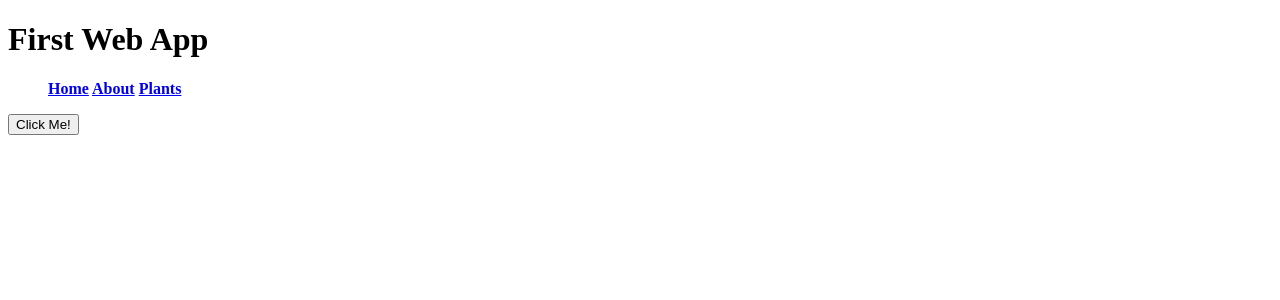
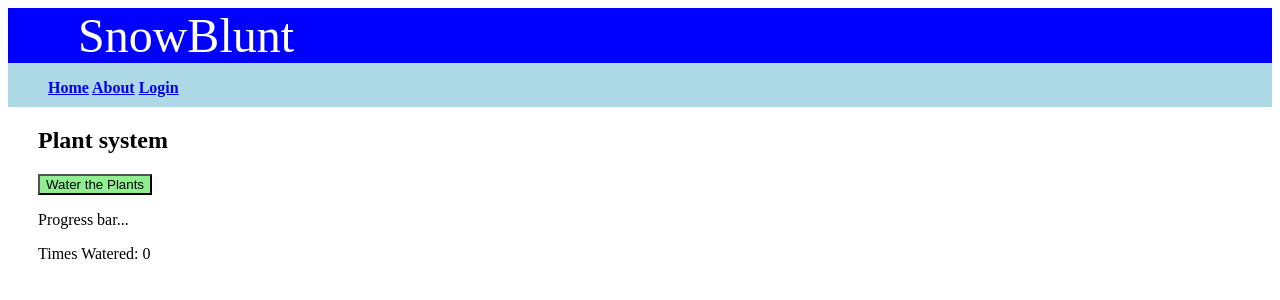
Before and after one commit to robertsvensk/webb_app_flask, a Flask app: page /plants in a window 1280 px wide. Shown: the top 300 px of the page. Run offline with Flask 2, Linux system fonts and the light colour scheme.

Commit message:
added login skeleton and water backbone

```diff
--- a/main.py
+++ b/main.py
@@ -1,19 +1,53 @@
-from flask import Flask, render_template
+from flask import Flask, render_template, request, redirect, url_for
 import instagram
 
 app = Flask(__name__)
 
+WaterPlants = False
+def startWatering():
+    global WaterPlants
+    WaterPlants = True
+
+def waterPlants():
+    global WaterPlants
+    if (WaterPlants):
+        timer = 1000
+        while (timer > 0):
+            print(timer)
+        WaterPlants = False
+
+LoggedOn = False
+# Login handling
+
 @app.route("/")
 def home():
-    return render_template("home.html")
+    return render_template("home.html", Login = LoggedOn)
 
 @app.route("/about")
 def about():
-    return render_template("about.html")
+    return render_template("about.html", Login = LoggedOn)
 
-@app.route("/plants")
+@app.route("/login", methods=['GET', 'POST'])
+def login():
+    global LoggedOn
+    if request.method == "POST":
+        LoggedOn = True
+        return redirect(url_for("home"))
+    return render_template("login.html", Login = LoggedOn)
+
+ButtonPressed = 0
+@app.route("/plants", methods=['GET', 'POST'])
 def plants():
-    return render_template("plants.html")
+    global ButtonPressed
+    if request.method == "POST":
+        ButtonPressed += 1
+        return(redirect(url_for("water")))
+    return render_template("plants.html", Button = ButtonPressed, Login = LoggedOn)
+
+@app.route("/water")
+def water():
+    startWatering()
+    return(redirect(url_for('plants')))
 
 @app.route("/robert")
 def robert():
@@ -24,4 +58,5 @@ def cathrine():
     return "Tack så mycket Cathrine!"
 
 if __name__ == "__main__":
+    waterPlants()
     app.run(debug=True)
--- a/static/css/template.css
+++ b/static/css/template.css
@@ -0,0 +1,28 @@
+body {
+}
+
+p {
+}
+
+.content{
+    padding-left: 30px;
+}
+
+header{
+    background: lightblue;
+}
+
+.topnav {
+    padding-bottom: 10px;
+}
+
+.banner {
+    background: blue;
+    color: white;
+    padding-left: 70px;
+    vertical-align: middle;
+}
+
+.logo {
+    font-size: 3em;
+}
--- a/templates/home.html
+++ b/templates/home.html
@@ -1,8 +1,7 @@
 <!DOCTYPE html>
 <html lang="en" dir="ltr">
     <head>
-        <meta charset="uft-8">
-        <title>Robert Svensk</title>
+    <title> Robert Svensk </title>
     </head>
     <body>
         {% extends "template.html" %}
@@ -10,7 +9,7 @@
 
         <h1>Generic title</h1>
         <p> Flask is Fun</p>
-
+        <p> Let's try som instragram content here </p>
         {% endblock %}
     </body>
 </html>
--- a/templates/plants.html
+++ b/templates/plants.html
@@ -2,12 +2,34 @@
 <html lang="en" dir="ltr">
     <head>
         <meta charset="utf-8">
-        <title> Plats</title>
+        <title> Plants</title>
+        <style>
+            .logo{
+                background-color: blue;
+                color: white;
+            }
+            body {
+            }
+
+            .watering{
+            }
+
+            input{
+             background-color: lightgreen;
+            }
+        </style>
     </head>
     <body>
         {% extends "template.html" %}
         {% block content %}
-        <button type="button">Click Me!</button>
+        <div class="watering">
+            <h2>Plant system</h2>
+            <form method="post">
+                <input type="submit" value="Water the Plants">
+                <p> Progress bar...</p>
+            </form>
+            <p>Times Watered: {{Button}}</p>
+        </div>
         {% endblock%}
     </body>
 </html>
--- a/templates/template.html
+++ b/templates/template.html
@@ -3,24 +3,33 @@
     <head>
         <meta charset="utf-8">
         <title> Flask Parent template</title>
-        <link rel="stylesheet" href="{{ url_for('static',   filename='css/template.css') }}">
+        <link rel="stylesheet" href="{{ url_for('static', filename='css/template.css') }}">
     </head>
     <body>
         <header>
             <div class="container">
-                <h1 class="logo">First Web App</h1>
+                <div class="banner">
+                    <a class="logo">SnowBlunt</a>
+                    {% if Login is true %}
+                    <a href="{{ url_for('login') }}" style="color: white;">[Logout]</a>
+                    {% endif %}
+                </div>
                 <strong><nav>
                         <ul class="topnav">
                             <a href="{{ url_for('home') }}">Home</a>
                             <a href="{{ url_for('about') }}">About</a>
+                            {% if Login is true %}
                             <a href="{{ url_for('plants') }}">Plants</a>
+                            {% else %}
+                            <a href="{{ url_for('login') }}">Login</a>
+                            {% endif %}
                         </ul>
                     </nav></strong>
             </div>
         </header>
-
+        <div class="content">
         {% block content %}
         {% endblock %}
-
+        </div>
     </body>
 </html>
```
Also changed, not shown: templates/login.html (added, +19 -0 lines), templates/water.html (added, +13 -0 lines).
